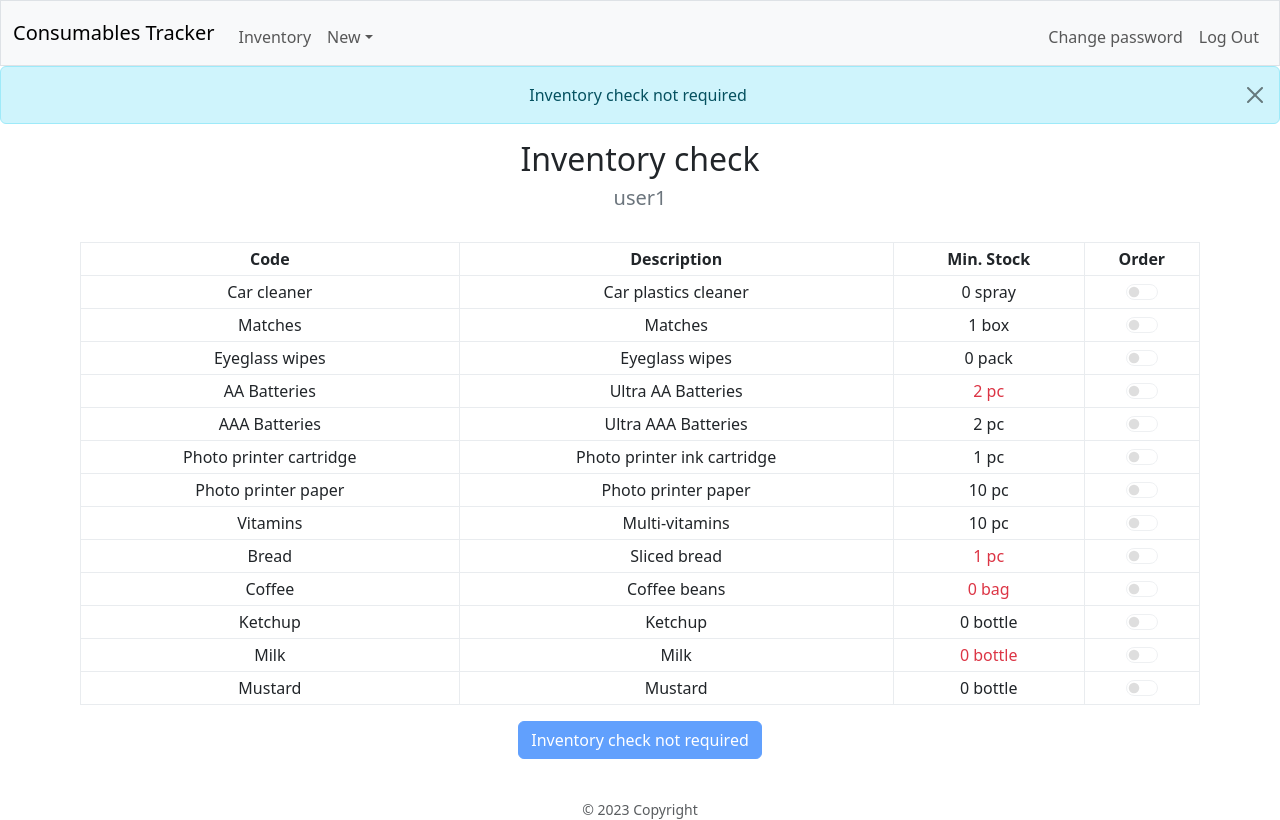
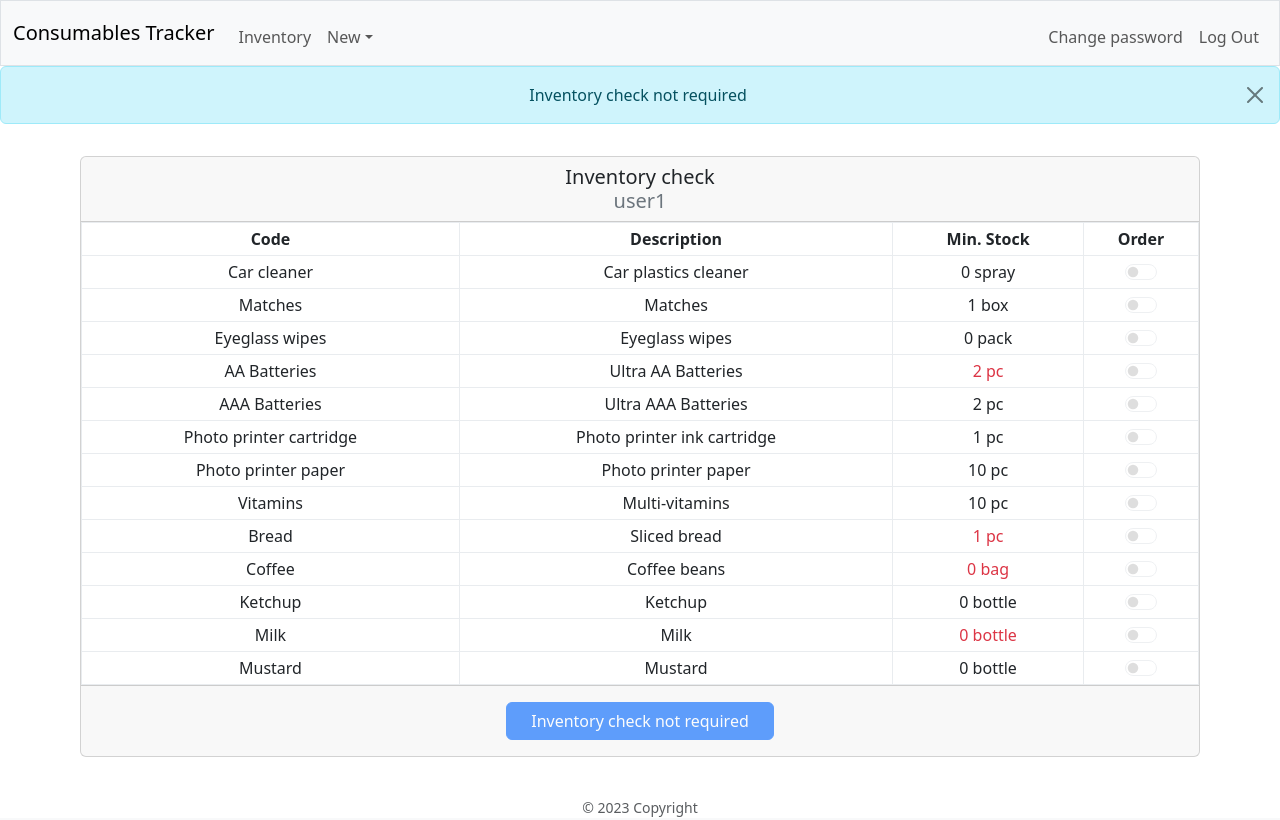
Before and after one commit to victorBuzdugan/ConsumablesTracker, a Flask app: page /inventory in a window 1280 px wide. Run offline with Flask 3, Linux system fonts and the light colour scheme; a user stored in the database is signed in; data comes from the database, SQL or seed files in the repository.

Commit message:
refactor inventory template

```diff
--- a/blueprints/inv/templates/inv/inventory.html
+++ b/blueprints/inv/templates/inv/inventory.html
@@ -1,18 +1,23 @@
 {% extends "layout.html" %}
 
 {% block title %}Inventory{% endblock %}
-
-{% block page_title %}
-Inventory check
-<h5><span class="text-secondary">{{ user.name }}</span></h5>
-{% endblock %}
 
 {% block main %}
 
 <form method="POST">
     {{ form.csrf_token }}
-    <div class="table-responsive mx-auto" style="max-width: 70rem;">
-        <table class="table align-middle table-sm table-hover table-bordered border-light-subtle">
+
+    <div class="card mx-auto" style="max-width: 70rem;">
+
+        <div class="card-header h5 py-2">
+            Inventory check
+            <br>
+            <span class="text-secondary">{{ user.name }}</span>
+        </div>
+
+        <div class="card-body p-0">
+            <div class="table-responsive mx-auto">
+                <table class="table align-middle table-sm table-hover table-bordered border-light-subtle m-0">
                     {% if not user.done_inv %}
                     <caption class="text-center">*Select to order a product if current stock is less then minimum stock.</caption>
                     <caption class="text-center">*Critical products are highlighted in red.</caption>
@@ -41,6 +46,10 @@ Inventory check
                     </tbody>
                 </table>
             </div>
-    <input class="btn btn-primary" type="submit" {% if user.done_inv %}value="Inventory check not required" disabled{% else %}value="Submit inventory"{% endif %} >
+        </div>
+        <div class="card-footer py-3">
+            <input class="btn btn-primary px-4" type="submit" {% if user.done_inv %}value="Inventory check not required" disabled{% else %}value="Submit inventory"{% endif %} >
+        </div>
+    </div>
 </form>
 {% endblock %}
--- a/blueprints/users/templates/users/edit_user.html
+++ b/blueprints/users/templates/users/edit_user.html
@@ -10,8 +10,9 @@
     <div class="card mx-auto" style="max-width: 30rem;">
 
         <div class="card-header h5 py-2">
-            <!-- Edit user <span class="text-secondary">{{ form.name.data }}</span> -->
-            Edit user <span class="text-secondary">{{ request.view_args.username }}</span>
+            Edit user
+            <br>
+            <span class="text-secondary">{{ request.view_args.username }}</span>
         </div>
 
         <div class="card-body">
```
Also changed, not shown: tests/inv_test.py (+15 -15 lines). Lines whose indentation alone changed are shown as unchanged.
